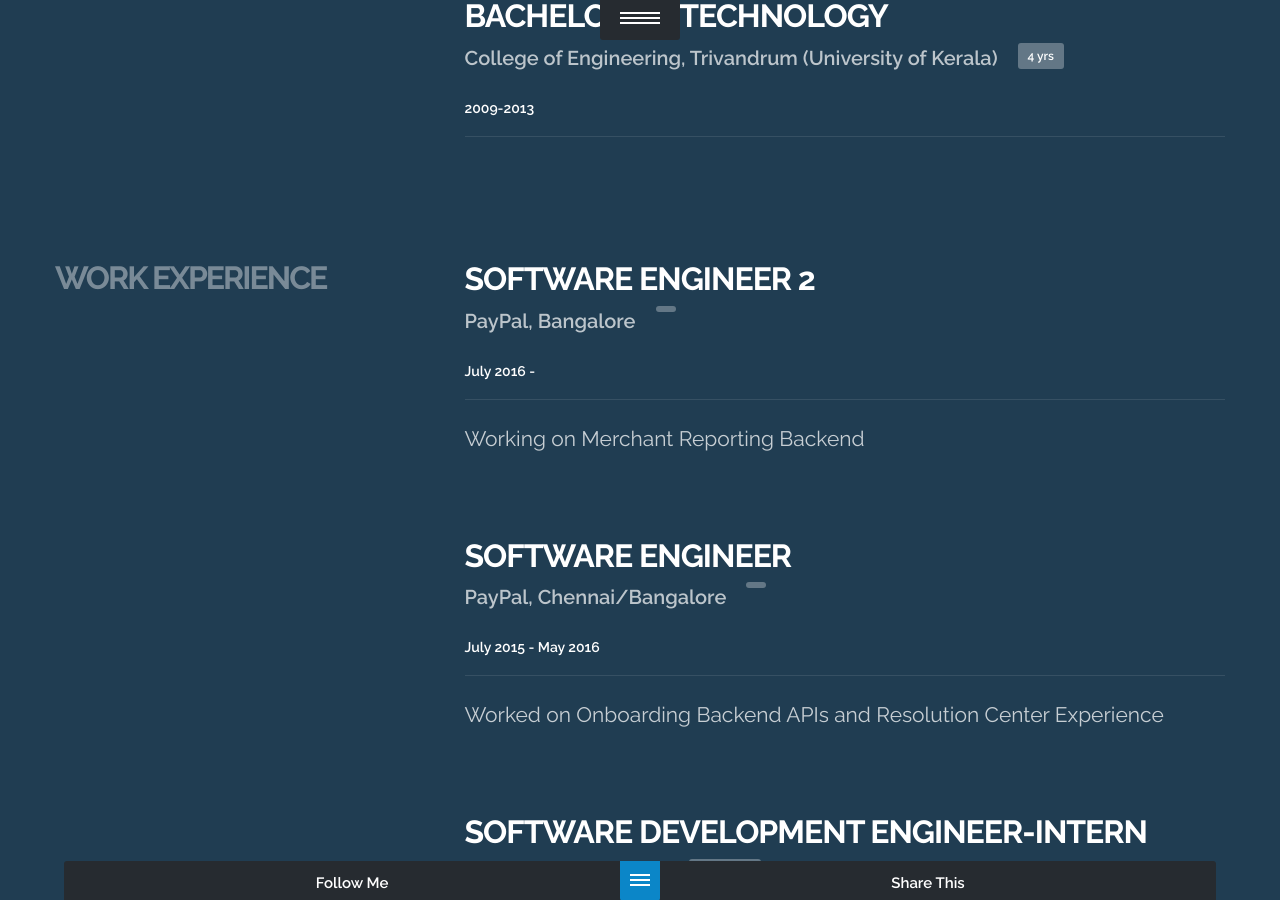
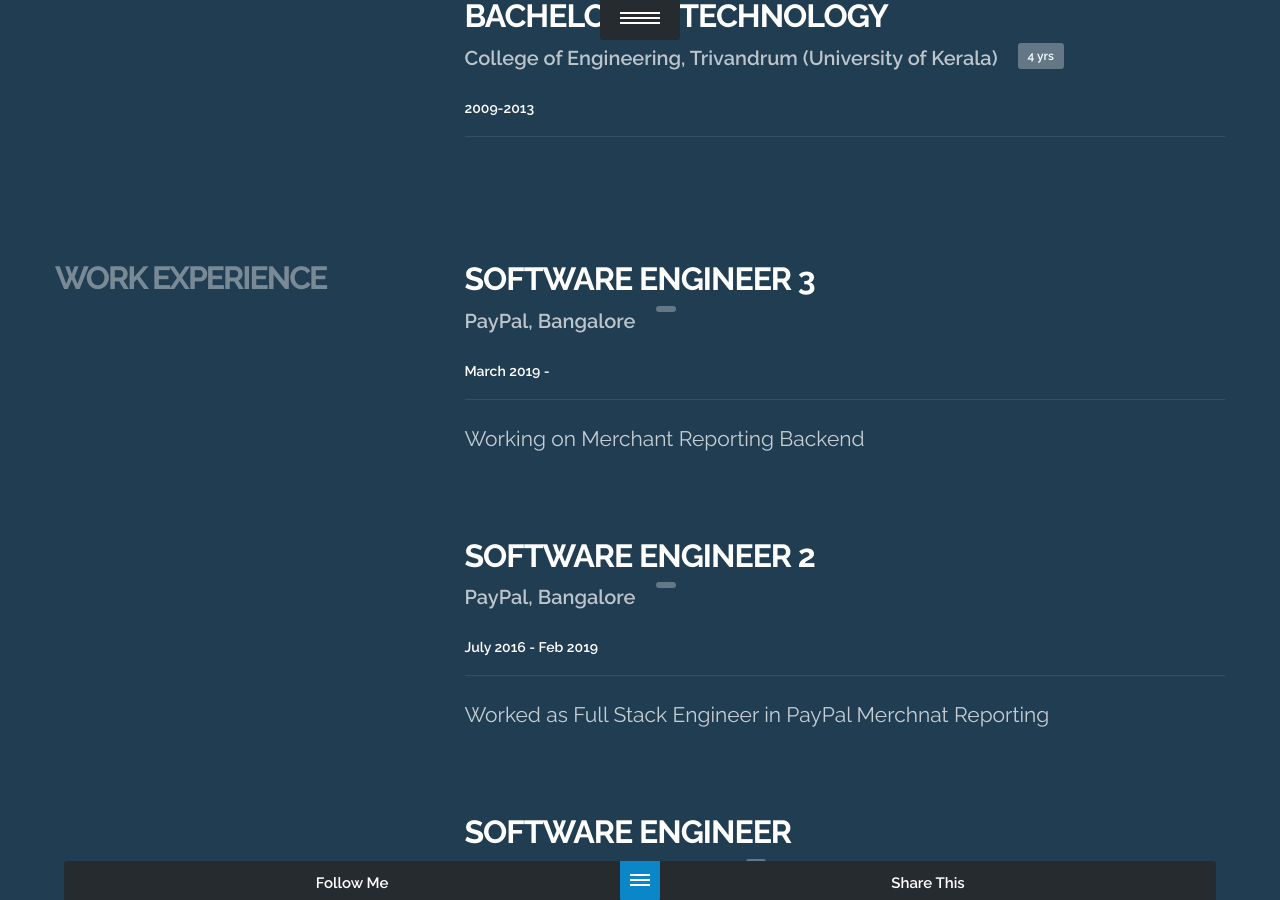
Before and after one commit to abilng/abilng.github.io, a Jekyll site: the page built from index.md, in a window 1280 px wide and 900 px high, scrolled down 2718 px. Built offline with Jekyll 4.4.1, drawn with Linux system fonts in a browser that asks for light colours; nearby versions of some CDN libraries; some of the changed text lies outside the part shown.

Commit message:
Update index.md

```diff
--- a/index.md
+++ b/index.md
@@ -28,7 +28,8 @@
   - { degree: "Bachelor of Technology", university: "College of Engineering, Trivandrum (University of Kerala)", date: "2009-2013", duration: "4 yrs" }
 
 experience:
-  - { title: "Software Engineer 2", company: "PayPal, Bangalore", date: "July 2016 - ", duration: "", desc: "Working on Merchant Reporting Backend" }
+  - { title: "Software Engineer 3", company: "PayPal, Bangalore", date: "March 2019 - ", duration: "", desc: "Working on Merchant Reporting Backend" }
+  - { title: "Software Engineer 2", company: "PayPal, Bangalore", date: "July 2016 - Feb 2019", duration: "", desc: "Worked as Full Stack Engineer in PayPal Merchnat Reporting" }
   - { title: "Software Engineer", company: "PayPal, Chennai/Bangalore", date: "July 2015 - May 2016", duration: "", desc: "Worked on Onboarding Backend APIs and Resolution Center Experience " }
   - { title: "Software Development Engineer-Intern", company: "Amazon.com,Chennai", date: "2012-Summer", duration: "2 months ", desc: "Implemented an effective framework for automate testing of Kindle Direct Publishing (KDP) Web Interface." }
 
@@ -49,7 +50,7 @@
   - type: "Email"
     val:
       - "<a href=\"mailto:mail@abilng.in\">mail@abilng.in</a>"
-      - "<a href=\"mailto:abilng@cse.iitm.ac.in\">abilng@cse.iitm.ac.in</a>"
+      #- "<a href=\"mailto:abilng@cse.iitm.ac.in\">abilng@cse.iitm.ac.in</a>"
   - type: "GitHub"
     val:
       - "<a href=\"http://github.com/abilng\">abilng</a>"
```
